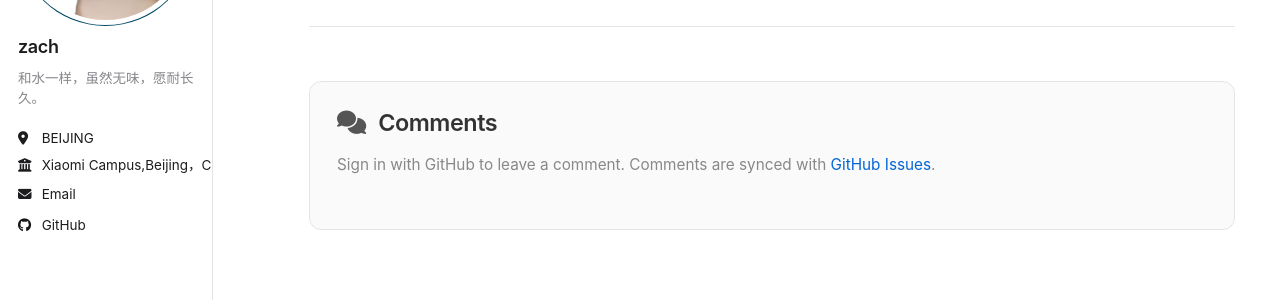
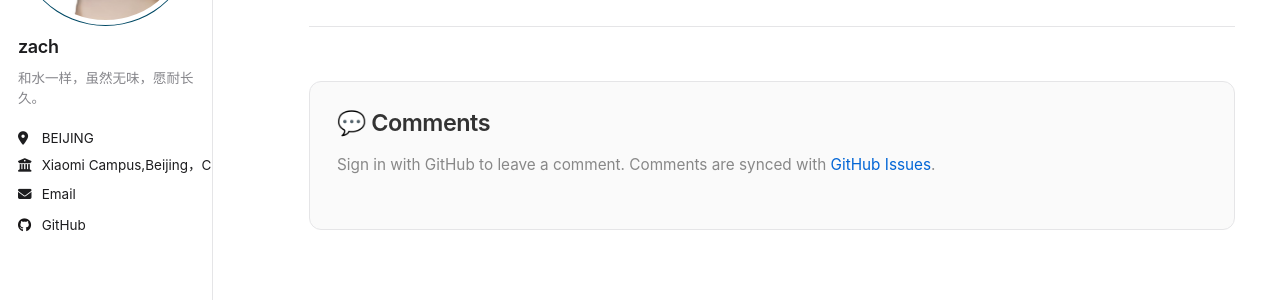
Before and after one commit to zach1219/zach1219.github.io, a Jekyll site: the page built from _pages/about.md, in a window 1280 px wide and 900 px high, scrolled down 679 px. Shown: the part 226-526 px from the top of the window. Built offline with Jekyll 4.4.1, drawn with Linux system fonts in a browser that asks for light colours; a script that is not in the unit is left out; comment, search, counter and statistics services are not loaded.

Commit message:
fix: replace FA icon with emoji in comments

```diff
--- a/_includes/comments.html
+++ b/_includes/comments.html
@@ -2,7 +2,7 @@
 
 {% if site.repository %}
 <div class="page__comments-inner">
-  <h2><i class="fa fa-comments" aria-hidden="true"></i> Comments</h2>
+  <h2>💬 Comments</h2>
   <p class="page__comments-hint">Sign in with GitHub to leave a comment. Comments are synced with <a href="https://github.com/{{ site.repository }}/issues" target="_blank">GitHub Issues</a>.</p>
   <script src="https://utteranc.es/client.js"
           repo="{{ site.repository }}"
```
